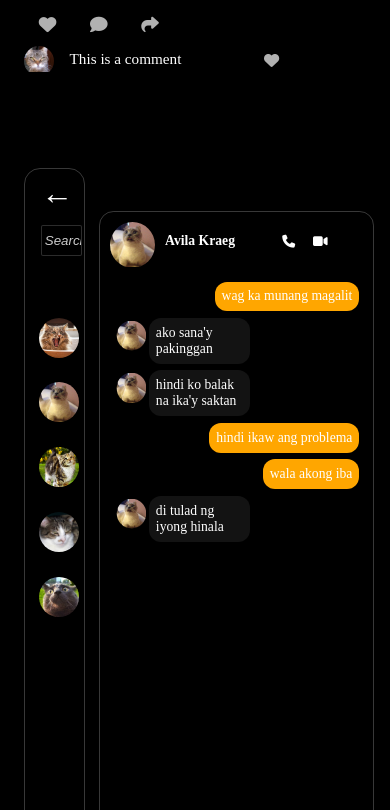
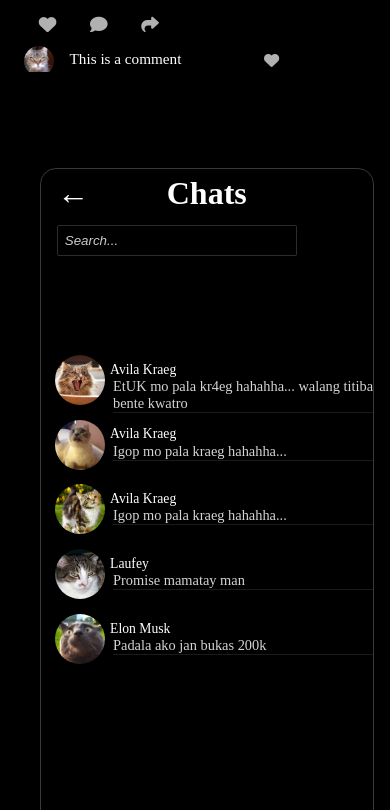
Before and after one commit to Kraegoy/OnlyCats, a Django app: page / in a window 390 px wide. Shown: the part 913-1723 px from the top of the page. Run offline with Django 5.2, Linux system fonts and the light colour scheme.

Commit message:
fix frontend

```diff
--- a/static/styles/messages.css
+++ b/static/styles/messages.css
@@ -9,16 +9,39 @@
     display: flex;
     overflow: hidden;
 }
+.messages-holder{
+    margin-top: 2em;
+    position: relative;
+    height: 92vh;
+    width: 94vw;
+    display: flex;
+}
 
 .chats-snippet{
-    margin-top: 6em;
     height: 92vh;
     width: 27vw;
     margin-left: 1em;
     border-radius: 1em;
     border: 1px solid rgba(255, 255, 255, 0.22);
     position: relative;
+    overflow-y: scroll;
+    overflow-x: hidden;
 }
+
+
+.loaded-chat{
+    width: 42vw;
+    margin-left: 1em;
+    border-radius: 1em;
+    border: 1px solid rgba(255, 255, 255, 0.22);
+    position: relative;
+    transition: width 0.3s ease;
+    overflow-y: scroll;
+    overflow-x: hidden;
+}
+
+
+
 
 .back-home{
     color: white;
@@ -40,20 +63,6 @@
     left: 50%;
     transform: translate(-50%);
 }
-
-
-
-.loaded-chat{
-    margin-top: 6em;
-    height: 92vh;
-    width: 42vw;
-    margin-left: 1em;
-    border-radius: 1em;
-    border: 1px solid rgba(255, 255, 255, 0.22);
-    position: relative;
-    transition: width 0.3s ease;
-}
-
 
 .messages-search{
     position: absolute;
@@ -81,9 +90,9 @@
 }
 
 .individual-chats-container{
-    height: 80vh;
+    height: 70vh;
     width: 28vw;
-    margin-top: 14vh;
+    margin-top: 20vh;
 }
 .individual-chats{
     height: 3.5em;
@@ -214,8 +223,9 @@
 }
 .message-input-holder{
     position: relative;
-    margin-bottom: 1em;
     width: 100%;
+    background-color: black;
+    bottom: 1em;
 }
 .message-input input{
     background-color: rgb(39, 39, 39);
@@ -255,7 +265,6 @@
 
 }
 .loaded-chat-user-info{
-    margin-top: 6em;
     height: 92vh;
     width: 24vw;
     margin-left: 1em;
--- a/static/styles/messages_responsive.css
+++ b/static/styles/messages_responsive.css
@@ -2,17 +2,15 @@
     .message-input input{
         width: 44%;
     }
-    .loaded-chat, .chats-snippet, .loaded-chat-user-info{
-        margin-top: 4.5em;
+    .messages-holder{
+        margin-top: 4em;
     }
+
 }
 
 @media screen and (max-width: 900px) {
     .chat-loaded-emoji{
         font-size: 1.2em;
-    }
-    .individual-chats-container{
-        margin-top: 16vh;
     }
     .chats-span{
         font-size: 1.5em;
@@ -24,9 +22,7 @@
 }
 
 @media screen and (max-width: 780px) {
-    .loaded-chat, .chats-snippet, .loaded-chat-user-info{
-        margin-top: 4em;
-    }
+
     .loaded-chat-call{
         right: 6em;
     }
@@ -61,9 +57,7 @@
         font-size: 0.95em;
     }
 
-    .loaded-chat-call, .loaded-chat-videocall, .loaded-chat-ellipsis{
-        font-size: 0.9em;
-    }
+
     .loaded-chat-messages{
         font-size: 0.95em;
     }
@@ -141,6 +135,7 @@
     }
 }
 @media screen and (max-width: 580px) {
+
     .chats-span{
         font-size: 1.2em;
         margin-top: 0.5em;
@@ -156,30 +151,51 @@
         width: 52vw;
 
     }
+     .messages-holder{
+        margin-top: 6em;
+    }
+
 
 
 }
 
 
 @media screen and (max-width: 490px) {
-    .individual-chat-snippet-content, .individual-chat-username{
-        display: none;
+
+    .chats-snippet{
+        width: 85vw;
+        margin-left: 2em;
     }
-    .loaded-chat, .chats-snippet, .loaded-chat-user-info{
-        margin-top: 6em;
+    .individual-chats{
+        width: 79vw;
+    }
+    .individual-chat-username{
+        margin-left: 4em;
+    }
+    .individual-chat-snippet-content{
+        margin-left: 4em;
+        width: 70vw;
+        font-size: 1em;
+        border-bottom: 1px solid rgba(255, 228, 196, 0.117);
+
     }
     .messages-search input {
         width: 9vw;
     }
+
     .chats-span{
+        font-size: 2em;
+        margin-top: 0;
+        position: absolute;
+        left: 50%;
+        transform: translateX(-50%);
+    }
+    .messages-search input{
+        width: 60vw;
+    }
+
+    .loaded-chat{
         display: none;
-    }
-    .chats-snippet{
-        width: 15vw;
-    }
-    .loaded-chat{
-        width: 70vw;
-        margin-top: 15vh;
     }
     .loaded-chat-profile-pic{
         width: 45px;
@@ -189,14 +205,16 @@
         width: 30px;
         height: 30px;
     }
+    .chat-snippet-profile-pic{
+        width: 50px;
+        height: 50px;
+    }
 
 }
 
 
 @media screen and (max-width: 370px) {
-    .loaded-chat, .chats-snippet, .loaded-chat-user-info{
-        margin-top: 6em;
-    }
+
     .messages-search input{
         margin-left: -0.5em;
     }
@@ -213,18 +231,24 @@
     .friends-messages {
         max-width: 55vw;
     }
+    .chats-snippet{
+        margin-left: 1em;
+    }
 }
 
 @media screen and (max-width: 335px) {
 
     .chat-snippet-profile-pic{
-        width: 33px;
-        height: 33px;
+        width: 45px;
+        height: 45px;
+    }
+    .chats-snippet{
+        margin-left: 0;
     }
 }
 
 @media screen and (max-width: 300) {
     *{
-        font-size: 0.2em;
+        font-size: 0.2  em;
     }
 }
--- a/templates/messages.html
+++ b/templates/messages.html
@@ -13,6 +13,7 @@ href="{% static 'styles/messages_responsive.css' %}"
 
 <div class="messages-container">
 
+    <div class="messages-holder">
         <div class="chats-snippet">
             <span class="back-home" onclick=hideMessages()>&#8592; </span>
             <span class="chats-span">Chats </span>
@@ -22,7 +23,7 @@ href="{% static 'styles/messages_responsive.css' %}"
 
                 <div class="individual-chats">
                     <span class="individual-chat-username">Avila Kraeg</span>
-                <span class="individual-chat-snippet-content">Igop mo pala kraeg hahahha...</span>
+                    <span class="individual-chat-snippet-content">EtUK mo pala kr4eg hahahha... walang titibag bente kwatro </span>
                 <img
                 src="./media/profile_pics/555.jpg"
                 alt="User Profile Picture"
@@ -165,6 +166,7 @@ href="{% static 'styles/messages_responsive.css' %}"
             </div>
 
         </div>
+</div>
 
 
 
```
Lines whose indentation alone changed are shown as unchanged.
